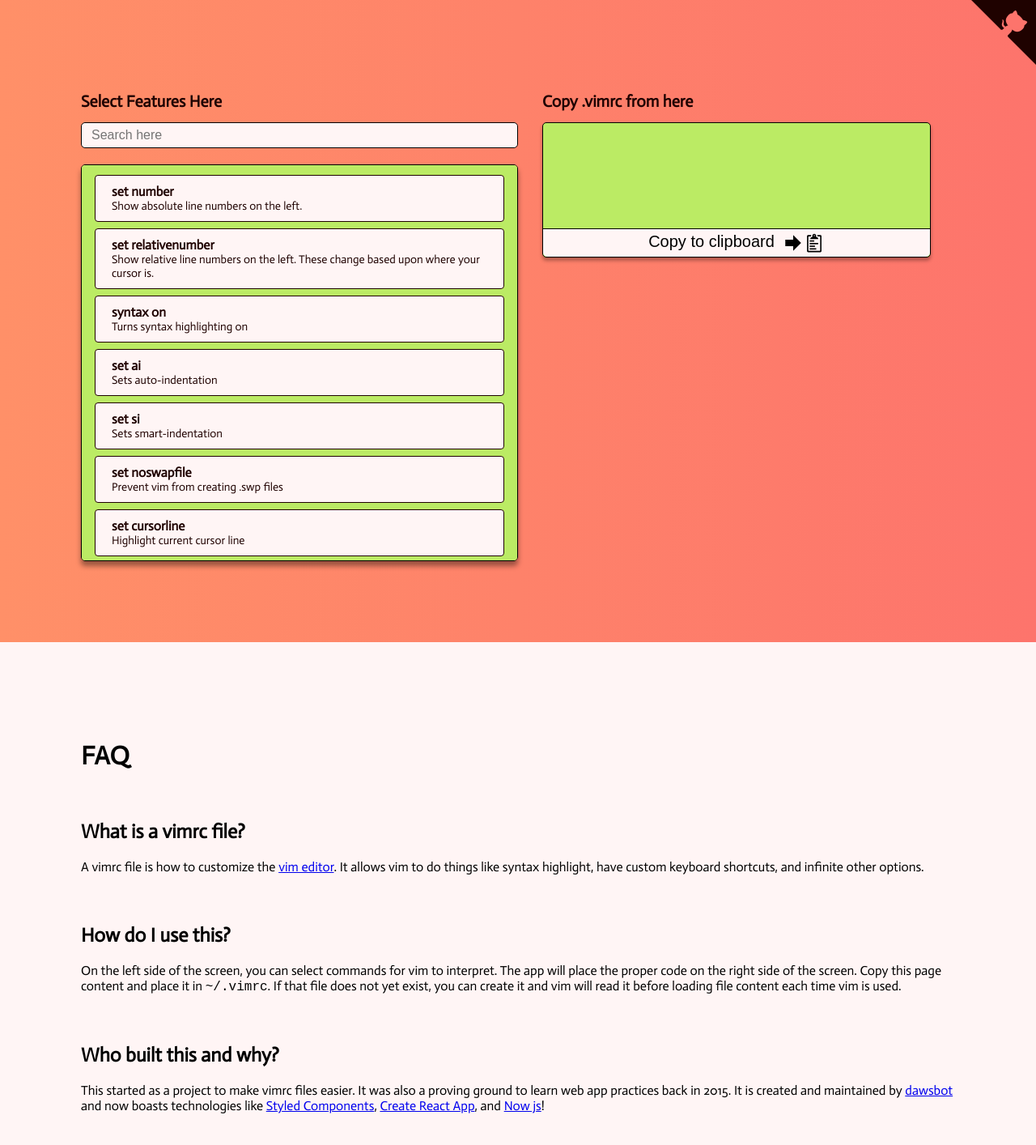
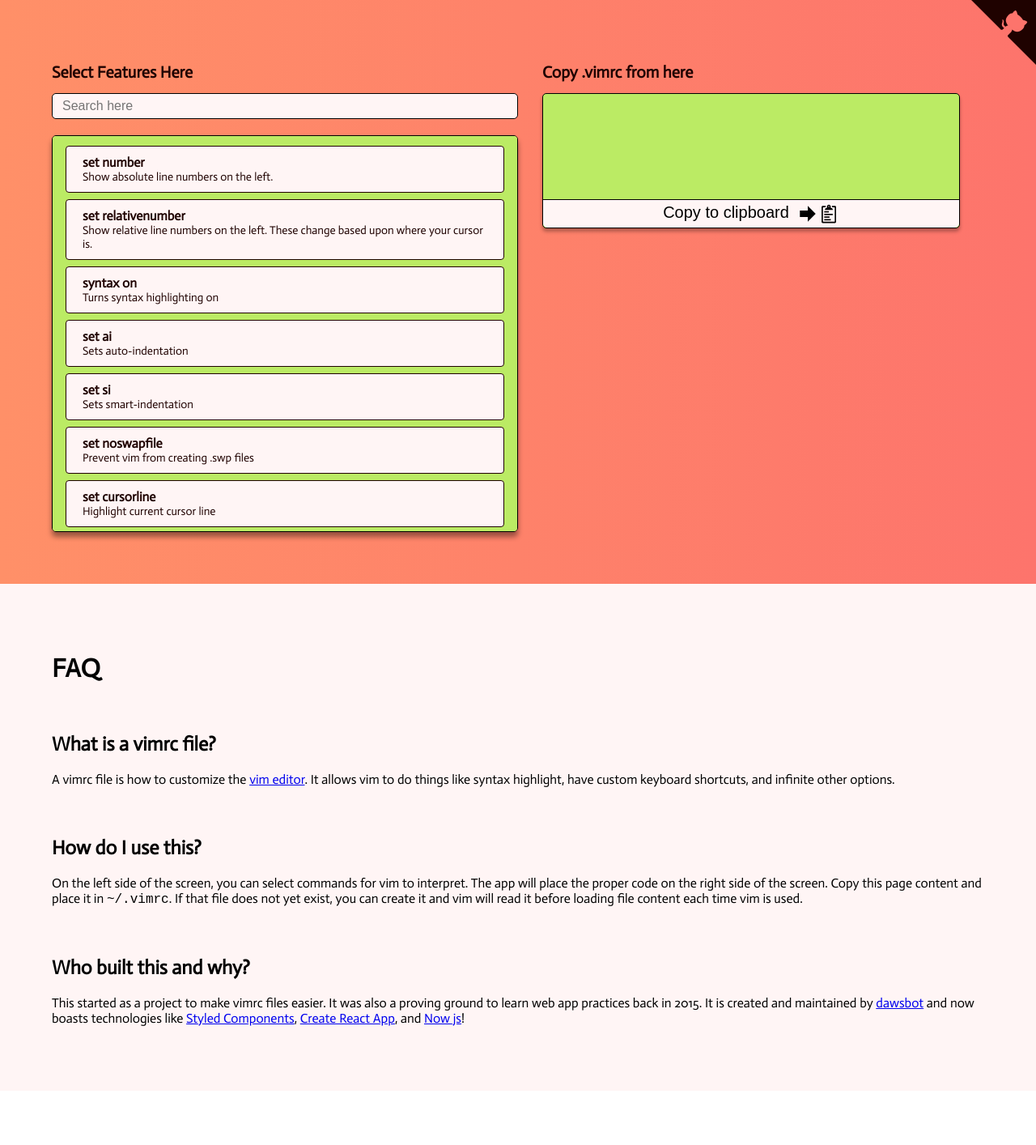
Before and after one commit to dawsbot/vimrc-builder, a React (Create React App) app: page / in a window 1280 px wide. Shown: the top 1414 px of the page at 81% size. After the commit the page ends 1347 px from the top, so only its background shows below. Built offline with nearby package versions, Linux system fonts and the light colour scheme.

Commit message:
fix padding in static tutorial section

```diff
--- a/src/App.js
+++ b/src/App.js
@@ -6,7 +6,7 @@ import RightHalf from './components/RightHalf';
 import StaticPageContent from './components/StaticPageContent';
 
 const AppWrapper = styled.div`
-  padding: 100px;
+  padding: 5vw;
   display: flex;
 
   /* background gradient with fallback */
@@ -18,7 +18,6 @@ const AppWrapper = styled.div`
   flex-direction: row;
   @media (max-width: 900px) {
     flex-direction: column;
-    padding: 10px;
     padding-bottom: 100px;
   }
 `;
--- a/src/components/StaticPageContent.js
+++ b/src/components/StaticPageContent.js
@@ -2,11 +2,13 @@ import React from 'react';
 import styled from 'styled-components';
 
 const Wrapper = styled.div`
+  padding: 5vw;
+
   /* light pink */
   background-color: #fff5f5;
   /* near-black pink */
   color: 1px solid #1f0200;
-  padding: 100px;
+  /* padding: 100px; */
 `
 const StaticPageContent = () => (
   <Wrapper>
```
